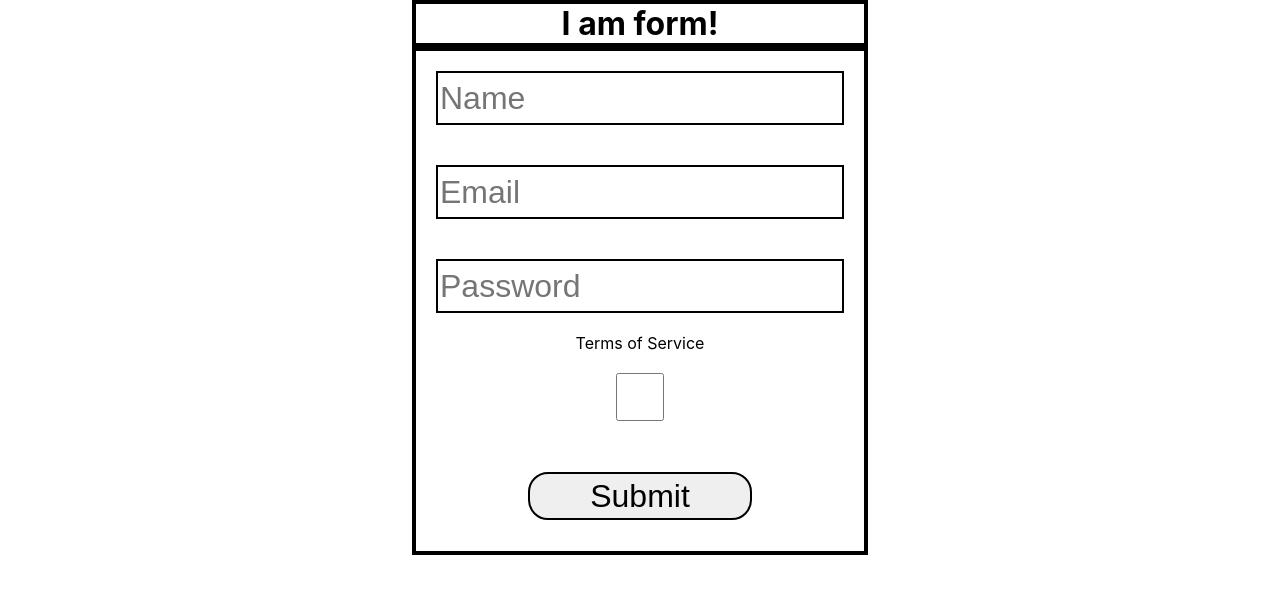
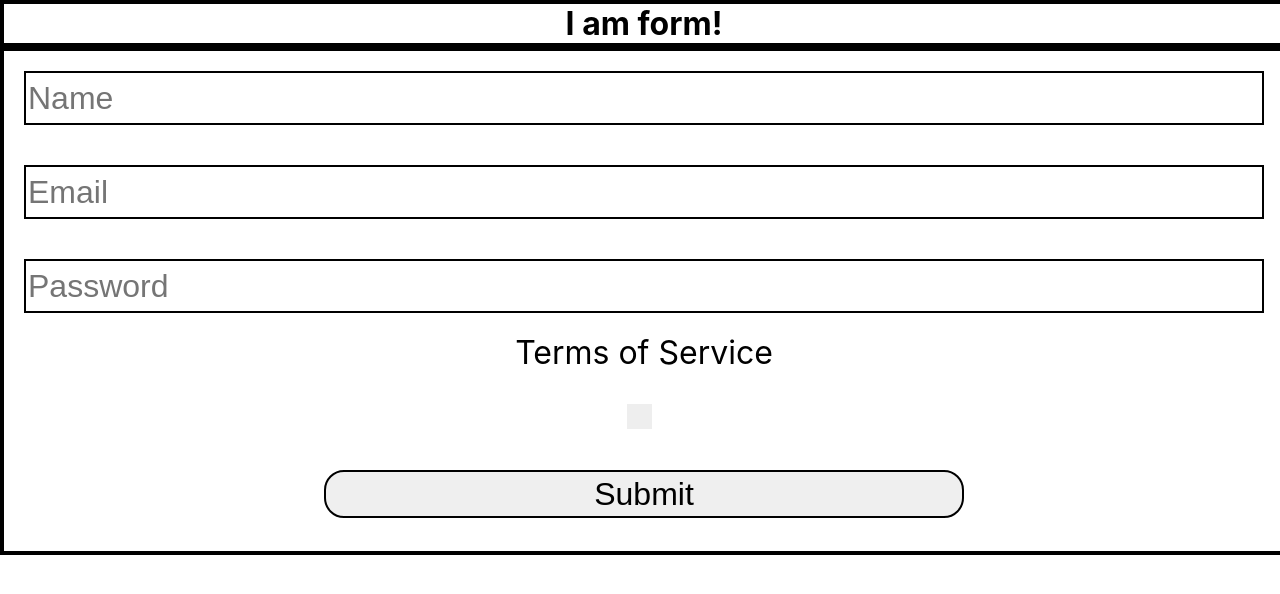
Before and after one commit to AdamPayne238/user-onboarding, a React (Create React App) app: page / in a window 1280 px wide. Shown: the top 594 px of the page. Built offline with nearby package versions, Linux system fonts and the light colour scheme.

Commit message:
Terms and Checkbox updated

```diff
--- a/src/App.css
+++ b/src/App.css
@@ -20,3 +20,76 @@
 .App-link {
   color: #09d3ac;
 }
+
+/* Terms of Service Text */
+.terms-of-service{
+  font-size: 2rem;
+}
+
+/* CHECK BOX!! */
+.checkbox-container {
+  margin: auto;
+  position: relative;
+  padding-left: 35px;
+  margin-top: 32px;
+  cursor: pointer;
+  font-size: 18px;
+  -webkit-user-select: none;
+  -moz-user-select: none;
+  -ms-user-select: none;
+  user-select: none;
+}
+
+/* Hide the browser's default checkbox */
+.checkbox-container input {
+  position: absolute;
+  opacity: 0;
+  cursor: pointer;
+  height: 0;
+  width: 0;
+}
+
+/* Create a custom checkbox */
+.checkmark {
+  position: absolute;
+  top: 0;
+  left: 0;
+  height: 25px;
+  width: 25px;
+  background-color: #eee;
+}
+
+/* On mouse-over, add a grey background color */
+.checkbox-container:hover input ~ .checkmark {
+  background-color: #ccc;
+}
+
+/* When the checkbox is checked, add a blue background */
+.checkbox-container input:checked ~ .checkmark {
+  background-color: #5eb7b3;
+}
+
+/* Create the checkmark/indicator (hidden when not checked) */
+.checkmark:after {
+  content: "";
+  position: absolute;
+  display: none;
+}
+
+/* Show the checkmark when checked */
+.checkbox-container input:checked ~ .checkmark:after {
+  display: block;
+}
+
+/* Style the checkmark/indicator */
+.checkbox-container .checkmark:after {
+  left: 9px;
+  top: 5px;
+  width: 5px;
+  height: 10px;
+  border: solid white;
+  border-width: 0 3px 3px 0;
+  -webkit-transform: rotate(45deg);
+  -ms-transform: rotate(45deg);
+  transform: rotate(45deg);
+}
--- a/src/components/UserForm.js
+++ b/src/components/UserForm.js
@@ -10,7 +10,7 @@ import styled from "styled-components";
 
 
 const FormHeader = styled.h1`
-width: 35%;
+width: 100%;
 margin: auto;
 text-align: center;
 border: 4px solid black;
@@ -20,7 +20,7 @@ color: black;
 const FormFields = styled.div`
 height: 500px;
 border: 4px solid black;
-width: 35%;
+width: 100%;
 display: flex;
 flex-direction: column;
 margin: auto;
@@ -41,6 +41,13 @@ font-size: 2rem;
 margin: auto;
 max-height: 100%;
 max-width: 100%;
+`;
+
+const FormCheck = styled.label`
+
+}
+
+
 
 `;
 
@@ -71,10 +78,13 @@ const UserForm = ({ values, errors, touched, status }) => {
                 {touched.Password && errors.Password && (
                 <p className="error">{errors.Password}</p>)}
 
-                <span>Terms of Service</span>
+                <span className="terms-of-service">Terms of Service</span>
+                <FormCheck className="checkbox-container">
                 <Field type="checkbox" name="Terms" checked={values.Terms} />
                 {touched.Terms && errors.Terms && (
                 <p className="error">{errors.Terms}</p>)}
+                   <span className="checkmark" />
+                </FormCheck>
 
                 <FormButton>Submit</FormButton>
                 </FormFields>
```
